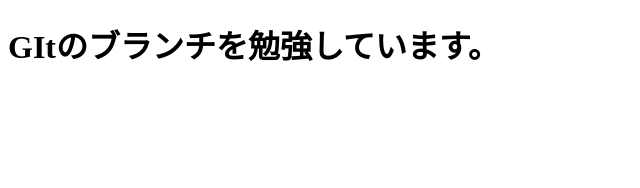
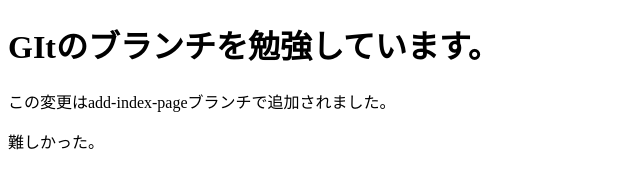
Before and after one commit to asazuke-kyuuri/git-study, a plain HTML site: page index.html in a window 1280 px wide. Shown: the whole page, without its empty margins (0-640 px from the left). Drawn offline with Linux system fonts and the light colour scheme.

Commit message:
段落を追加

```diff
--- a/index.html
+++ b/index.html
@@ -2,11 +2,11 @@
 <html lang="ja">
 <head>
     <meta charset="UTF-8">
-    <meta http-equiv="X-UA-Compatible" content="IE=edge">
-    <meta name="viewport" content="width=device-width, initial-scale=1.0">
-    <title>Document</title>
+    <title>Gitの勉強</title>
 </head>
 <body>
     <h1>GItのブランチを勉強しています。</h1>
+    <p>この変更はadd-index-pageブランチで追加されました。</p>
+    <p>難しかった。</p>
 </body>
 </html>
```
